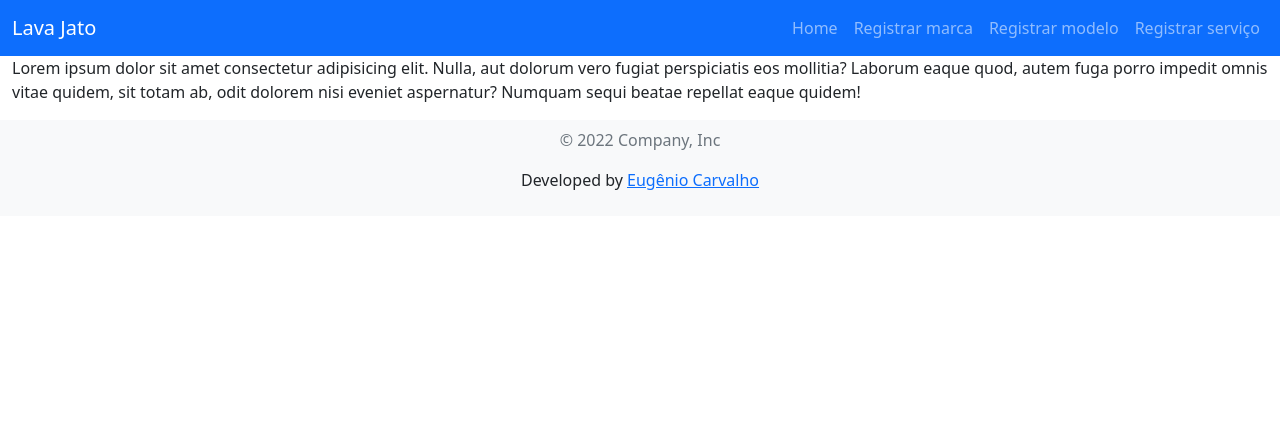
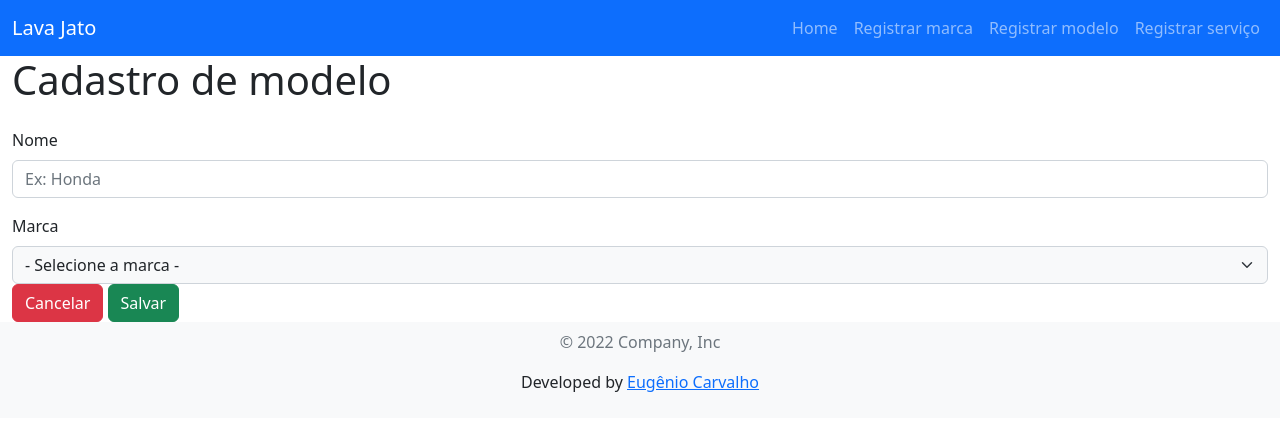
Before and after one commit to eugeniocarvalho/lava-jato, a plain HTML site: page cadastro-modelo.html in a window 1280 px wide. Drawn offline with nearby package versions, Linux system fonts and the light colour scheme.

Commit message:
created form

```diff
--- a/cadastro-modelo.html
+++ b/cadastro-modelo.html
@@ -10,7 +10,7 @@
   <link href="https://cdn.jsdelivr.net/npm/bootstrap@5.2.0/dist/css/bootstrap.min.css" rel="stylesheet"
     integrity="sha384-gH2yIJqKdNHPEq0n4Mqa/HGKIhSkIHeL5AyhkYV8i59U5AR6csBvApHHNl/vI1Bx" crossorigin="anonymous">
   <link rel="shortcut icon" href="assets/icons/car-wash-favicon.png" type="image/x-icon">
-  <link rel="stylesheet" href="assets/css/header.css">
+  <link rel="stylesheet" href="assets/css/style.css">
 
 </head>
 
@@ -44,7 +44,25 @@
   </header>
 
   <main class="container-fluid">
-    <p>Lorem ipsum dolor sit amet consectetur adipisicing elit. Nulla, aut dolorum vero fugiat perspiciatis eos mollitia? Laborum eaque quod, autem fuga porro impedit omnis vitae quidem, sit totam ab, odit dolorem nisi eveniet aspernatur? Numquam sequi beatae repellat eaque quidem!</p>
+    <section class="brand-register">
+      <h1>Cadastro de modelo</h1>
+      <form action="" class="data-form">
+        <label class="mt-3 form-label" for="name">Nome</label>
+        <input class="form-control" type="text" placeholder="Ex: Honda" aria-label="Ex:Honda">
+
+        <label class="form-label mt-3" for="marca">Marca</label>
+        <select class="form-select bg-light" aria-label="- Selecione a marca -">
+          <option selected>- Selecione a marca -</option>
+          <option value="1">Honda</option>
+          <option value="2">Toyota</option>
+          <option value="3">Ferrari</option>
+        </select>
+
+        <button class="btn btn-danger button">Cancelar</button>
+        <button class="btn btn-success button">Salvar</button>
+      </form>
+
+    </section>
   </main>
 
   <footer class="bg-light text-center text-lg-start py-2">
```
Also changed, not shown: cadastro-marca.html (+10 -2 lines).
